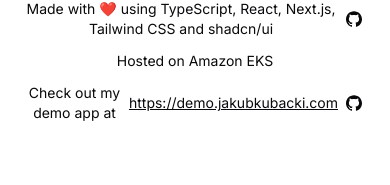
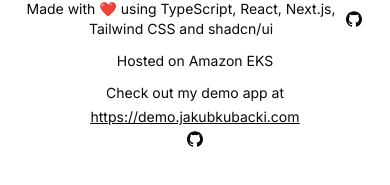
Before and after one commit to jkubacki/cv, a Next.js app: page / in a window 390 px wide. Shown: the part 6671-6856 px from the top of the page. Built offline with nearby package versions, Linux system fonts and the light colour scheme; no server answers.

Commit message:
Responsive demo

```diff
--- a/app/page.tsx
+++ b/app/page.tsx
@@ -35,7 +35,7 @@
         <div className="flex items-center gap-1">
           Hosted on Amazon EKS
         </div>
-        <div className="flex items-center gap-1">
+        <div className="flex flex-col items-center gap-1 lg:flex-row">
           Check out my demo app at
           <div className="underline">
             <a href="https://demo.jakubkubacki.com" target="_blank">
```
